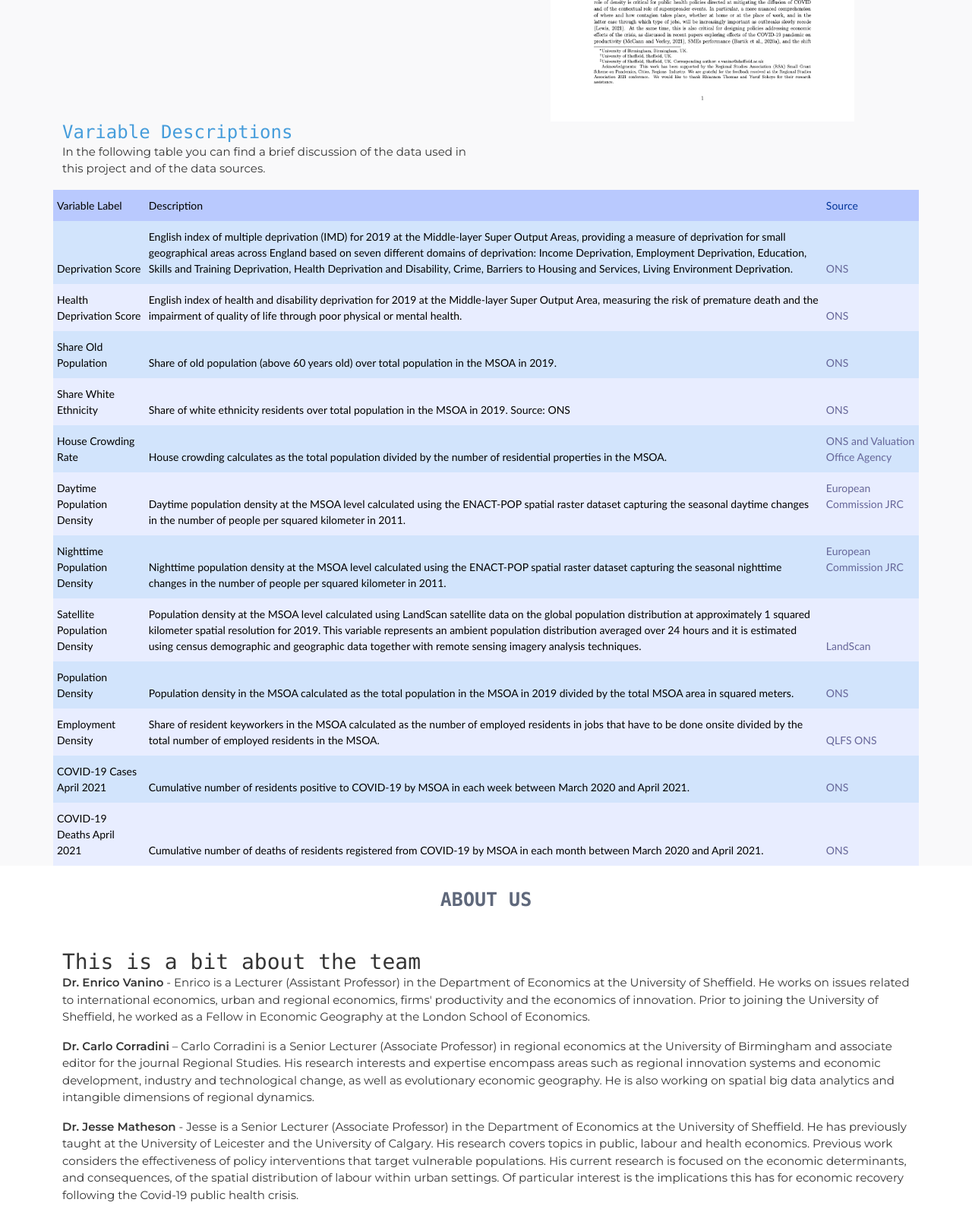
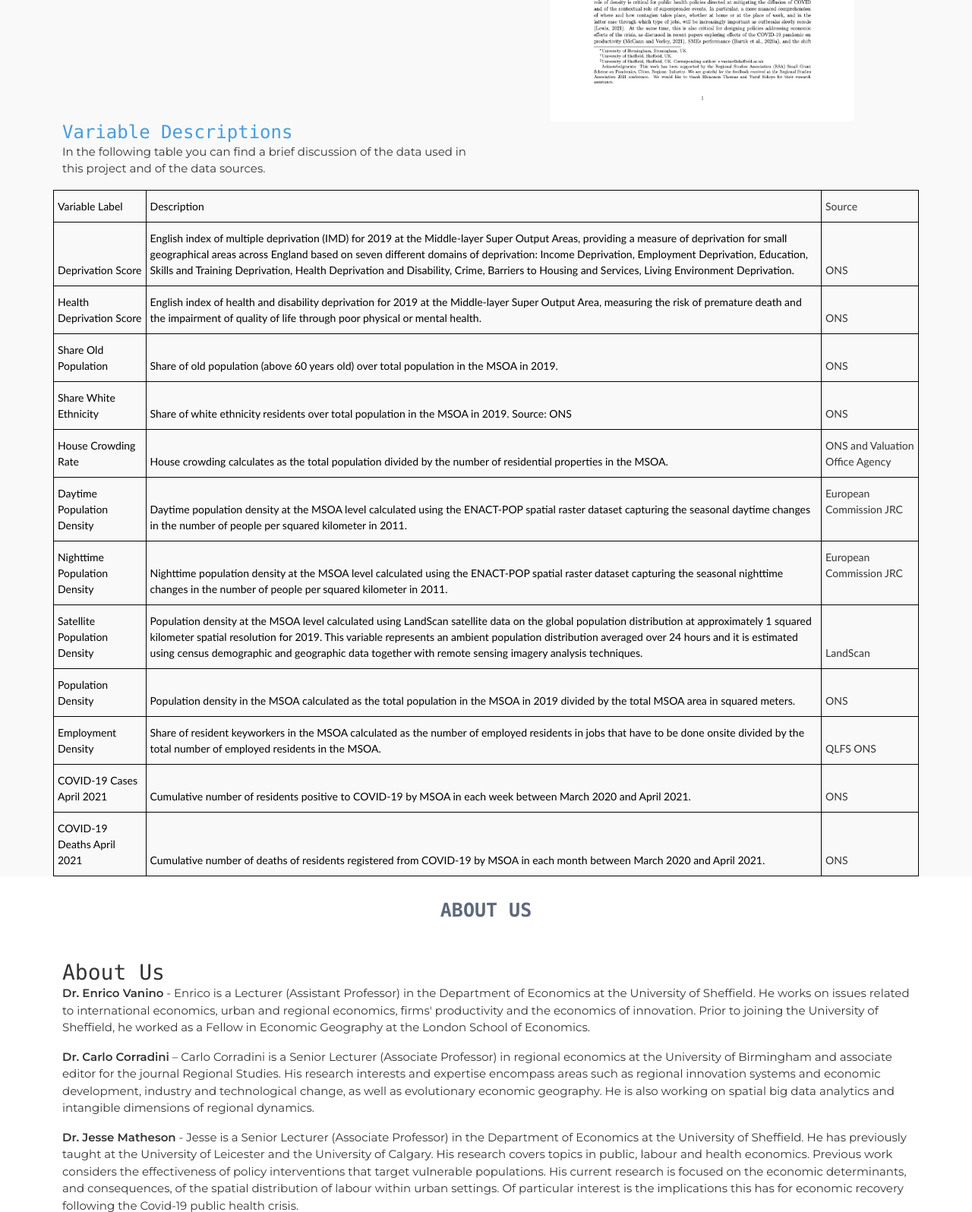
Before and after one commit to Quotennial/sheffield_mapping_frontend, a PHP site: page / in a window 1280 px wide. Shown: the part 3378-4974 px from the top of the page at 76% size. Run offline with PHP 8.4, Linux system fonts and the light colour scheme.

Commit message:
formatting

```diff
--- a/index.php
+++ b/index.php
@@ -233,18 +233,14 @@
 
           <style type="text/css">
             .tg {
-              border: none;
               border-collapse: collapse;
-              border-color: #aabcfe;
               border-spacing: 0;
             }
 
             .tg td {
-              background-color: #e8edff;
-              border-color: #aabcfe;
+              border-color: black;
               border-style: solid;
-              border-width: 0px;
-              color: #669;
+              border-width: 1px;
               font-family: Arial, sans-serif;
               font-size: 14px;
               overflow: hidden;
@@ -253,11 +249,9 @@
             }
 
             .tg th {
-              background-color: #b9c9fe;
-              border-color: #aabcfe;
+              border-color: black;
               border-style: solid;
-              border-width: 0px;
-              color: #039;
+              border-width: 1px;
               font-family: Arial, sans-serif;
               font-size: 14px;
               font-weight: normal;
@@ -266,27 +260,11 @@
               word-break: normal;
             }
 
-            .tg .tg-34ux {
-              background-color: #D2E4FC;
-              font-family: "Trebuchet MS", Helvetica, sans-serif !important;
-              ;
-              text-align: left;
-              vertical-align: bottom
-            }
-
             .tg .tg-2nc7 {
               font-family: "Trebuchet MS", Helvetica, sans-serif !important;
               ;
               text-align: left;
               vertical-align: bottom
-            }
-
-            .tg .tg-wz43 {
-              background-color: #D2E4FC;
-              font-family: "Trebuchet MS", Helvetica, sans-serif !important;
-              ;
-              text-align: left;
-              vertical-align: top
             }
 
             .tg .tg-zef7 {
@@ -306,9 +284,9 @@
             </thead>
             <tbody>
               <tr>
-                <td class="tg-34ux"><span style="font-weight:normal;color:#000">Deprivation Score</span></td>
-                <td class="tg-34ux"><span style="font-weight:normal;color:#000">English index of multiple deprivation (IMD) for 2019 at the Middle-layer Super Output Areas, providing a measure of deprivation for small geographical areas across England based on seven different domains of deprivation: Income Deprivation, Employment Deprivation, Education, Skills and Training Deprivation, Health Deprivation and Disability, Crime, Barriers to Housing and Services, Living Environment Deprivation.</span></td>
-                <td class="tg-34ux">ONS</td>
+                <td class="tg-2nc7"><span style="font-weight:normal;color:#000">Deprivation Score</span></td>
+                <td class="tg-2nc7"><span style="font-weight:normal;color:#000">English index of multiple deprivation (IMD) for 2019 at the Middle-layer Super Output Areas, providing a measure of deprivation for small geographical areas across England based on seven different domains of deprivation: Income Deprivation, Employment Deprivation, Education, Skills and Training Deprivation, Health Deprivation and Disability, Crime, Barriers to Housing and Services, Living Environment Deprivation.</span></td>
+                <td class="tg-2nc7">ONS</td>
               </tr>
               <tr>
                 <td class="tg-2nc7"><span style="font-weight:normal;color:#000">Health Deprivation Score</span></td>
@@ -316,9 +294,9 @@
                 <td class="tg-2nc7">ONS</td>
               </tr>
               <tr>
-                <td class="tg-34ux"><span style="font-weight:normal;color:#000">Share Old Population</span></td>
-                <td class="tg-34ux"><span style="font-weight:normal;color:#000">Share of old population (above 60 years old) over total population in the MSOA in 2019.</span></td>
-                <td class="tg-34ux">ONS</td>
+                <td class="tg-2nc7"><span style="font-weight:normal;color:#000">Share Old Population</span></td>
+                <td class="tg-2nc7"><span style="font-weight:normal;color:#000">Share of old population (above 60 years old) over total population in the MSOA in 2019.</span></td>
+                <td class="tg-2nc7">ONS</td>
               </tr>
               <tr>
                 <td class="tg-2nc7"><span style="font-weight:normal;color:#000">Share White Ethnicity</span></td>
@@ -326,9 +304,9 @@
                 <td class="tg-2nc7">ONS</td>
               </tr>
               <tr>
-                <td class="tg-34ux"><span style="font-weight:normal;color:#000">House Crowding Rate</span></td>
-                <td class="tg-34ux"><span style="font-weight:normal;color:#000">House crowding calculates as the total population divided by the number of residential properties in the MSOA.</span></td>
-                <td class="tg-wz43">ONS and Valuation Office Agency</td>
+                <td class="tg-2nc7"><span style="font-weight:normal;color:#000">House Crowding Rate</span></td>
+                <td class="tg-2nc7"><span style="font-weight:normal;color:#000">House crowding calculates as the total population divided by the number of residential properties in the MSOA.</span></td>
+                <td class="tg-zef7">ONS and Valuation Office Agency</td>
               </tr>
               <tr>
                 <td class="tg-2nc7"><span style="font-weight:normal;color:#000">Daytime Population Density</span></td>
@@ -336,9 +314,9 @@
                 <td class="tg-zef7">European Commission JRC</td>
               </tr>
               <tr>
-                <td class="tg-34ux"><span style="font-weight:normal;color:#000">Nighttime Population Density</span></td>
-                <td class="tg-34ux"><span style="font-weight:normal;color:#000">Nighttime population density at the MSOA level calculated using the ENACT-POP spatial raster dataset capturing the seasonal nighttime changes in the number of people per squared kilometer in 2011.</span></td>
-                <td class="tg-wz43">European Commission JRC</td>
+                <td class="tg-2nc7"><span style="font-weight:normal;color:#000">Nighttime Population Density</span></td>
+                <td class="tg-2nc7"><span style="font-weight:normal;color:#000">Nighttime population density at the MSOA level calculated using the ENACT-POP spatial raster dataset capturing the seasonal nighttime changes in the number of people per squared kilometer in 2011.</span></td>
+                <td class="tg-zef7">European Commission JRC</td>
               </tr>
               <tr>
                 <td class="tg-2nc7"><span style="font-weight:normal;color:#000">Satellite Population Density</span></td>
@@ -346,9 +324,9 @@
                 <td class="tg-2nc7">LandScan</td>
               </tr>
               <tr>
-                <td class="tg-34ux"><span style="font-weight:normal;color:#000">Population Density</span></td>
-                <td class="tg-34ux"><span style="font-weight:normal;color:#000">Population density in the MSOA calculated as the total population in the MSOA in 2019 divided by the total MSOA area in squared meters.</span></td>
-                <td class="tg-34ux">ONS</td>
+                <td class="tg-2nc7"><span style="font-weight:normal;color:#000">Population Density</span></td>
+                <td class="tg-2nc7"><span style="font-weight:normal;color:#000">Population density in the MSOA calculated as the total population in the MSOA in 2019 divided by the total MSOA area in squared meters.</span></td>
+                <td class="tg-2nc7">ONS</td>
               </tr>
               <tr>
                 <td class="tg-2nc7"><span style="font-weight:normal;color:#000">Employment Density</span></td>
@@ -356,9 +334,9 @@
                 <td class="tg-2nc7">QLFS ONS</td>
               </tr>
               <tr>
-                <td class="tg-34ux"><span style="font-weight:normal;color:#000">COVID-19 Cases April 2021</span></td>
-                <td class="tg-34ux"><span style="font-weight:normal;color:#000">Cumulative number of residents positive to COVID-19 by MSOA in each week between March 2020 and April 2021.</span></td>
-                <td class="tg-34ux">ONS</td>
+                <td class="tg-2nc7"><span style="font-weight:normal;color:#000">COVID-19 Cases April 2021</span></td>
+                <td class="tg-2nc7"><span style="font-weight:normal;color:#000">Cumulative number of residents positive to COVID-19 by MSOA in each week between March 2020 and April 2021.</span></td>
+                <td class="tg-2nc7">ONS</td>
               </tr>
               <tr>
                 <td class="tg-2nc7"><span style="font-weight:normal;color:#000">COVID-19 Deaths April 2021</span></td>
@@ -380,7 +358,7 @@
           <h2>About Us</h2>
         </div>
         <div class="row">
-          <h3>This is a bit about the team</h3>
+          <h3>About Us</h3>
           <p>
             <b>Dr. Enrico Vanino</b> - Enrico is a Lecturer (Assistant Professor) in the Department of Economics at the University of Sheffield. He works on issues related to international economics, urban and regional economics, firms' productivity and the economics of innovation. Prior to joining the University of Sheffield, he worked as a Fellow in Economic Geography at the London School of Economics.
           </p>
```
